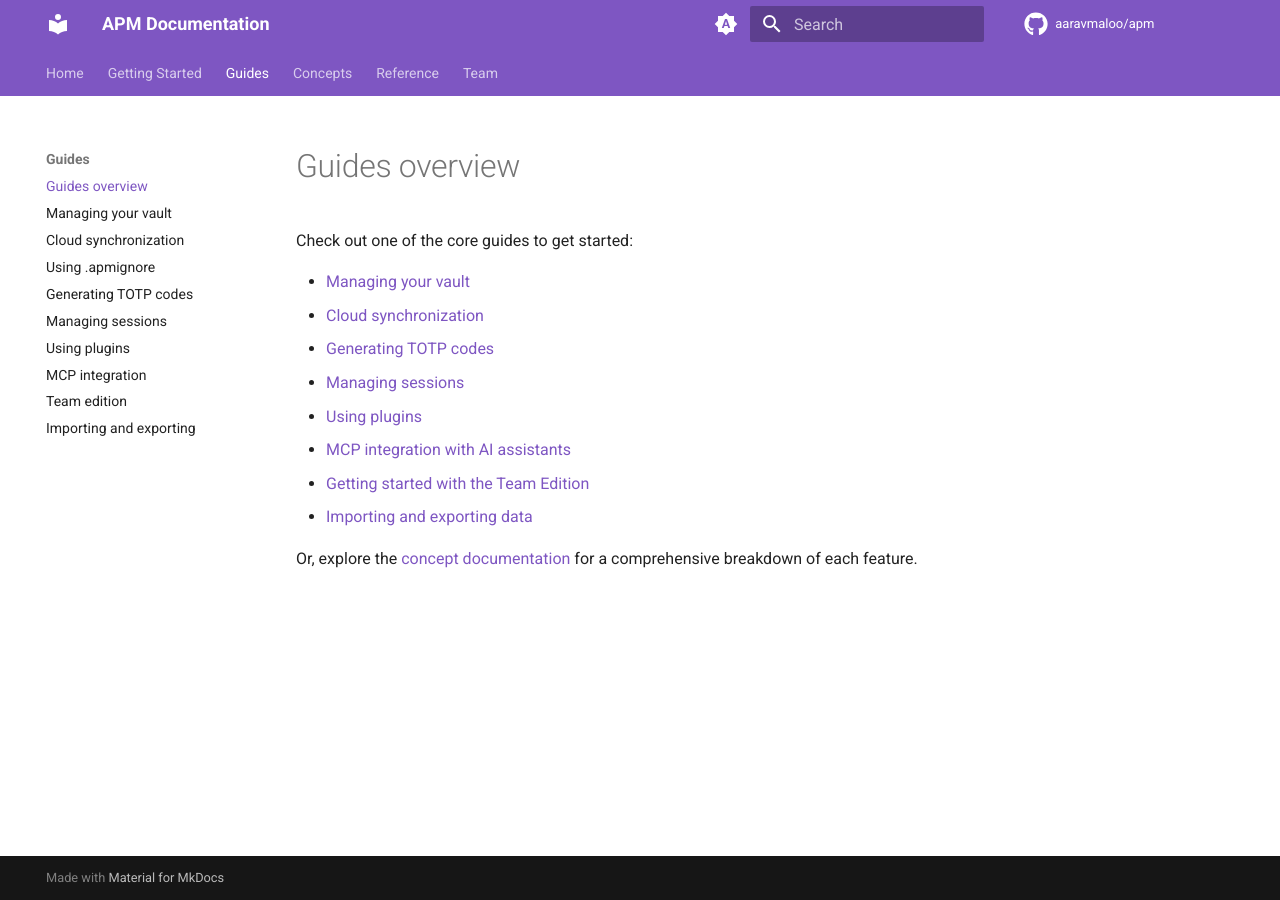
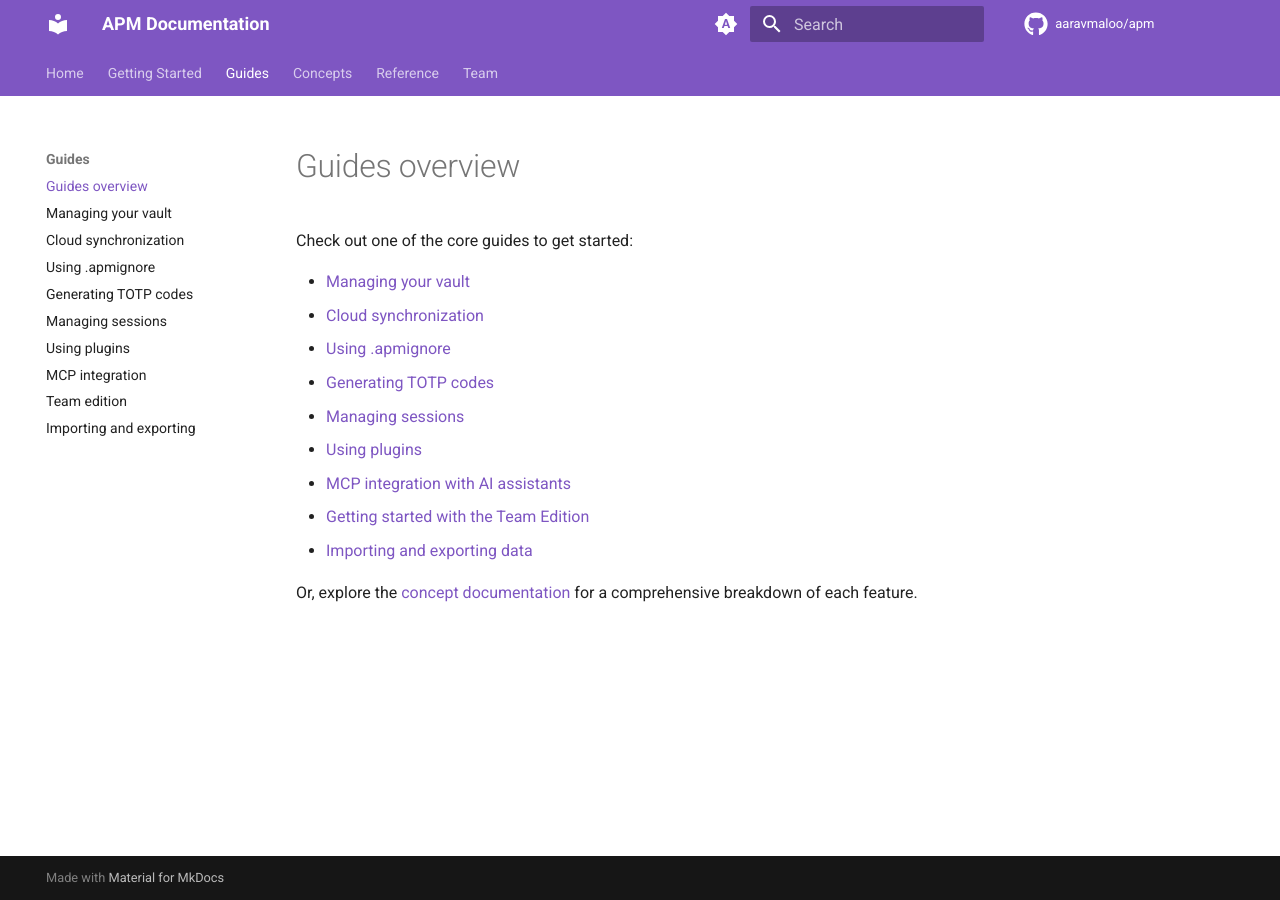
Before and after one commit to aaravmaloo/apm, an MkDocs documentation site: the page built from docs/guides/index.md, in a window 1280 px wide. Built offline with MkDocs 1.6.1 and Material for MkDocs 9.7.7, drawn with Linux system fonts in a browser that asks for light colours; comment, search, counter and statistics services are not loaded.

Commit message:
update indexes for guides

```diff
--- a/docs/guides/index.md
+++ b/docs/guides/index.md
@@ -4,6 +4,7 @@ Check out one of the core guides to get started:
 
 - [Managing your vault](./vault-management.md)
 - [Cloud synchronization](./cloud-sync.md)
+- [Using .apmignore](./apmignore.md)
 - [Generating TOTP codes](./totp.md)
 - [Managing sessions](./sessions.md)
 - [Using plugins](./plugins.md)
```
